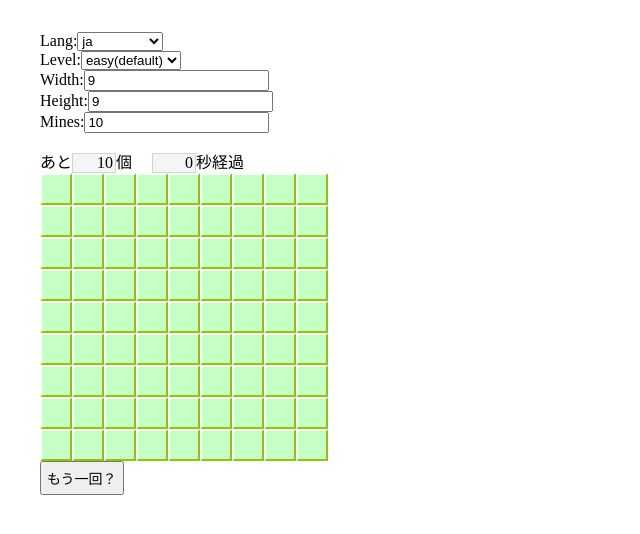
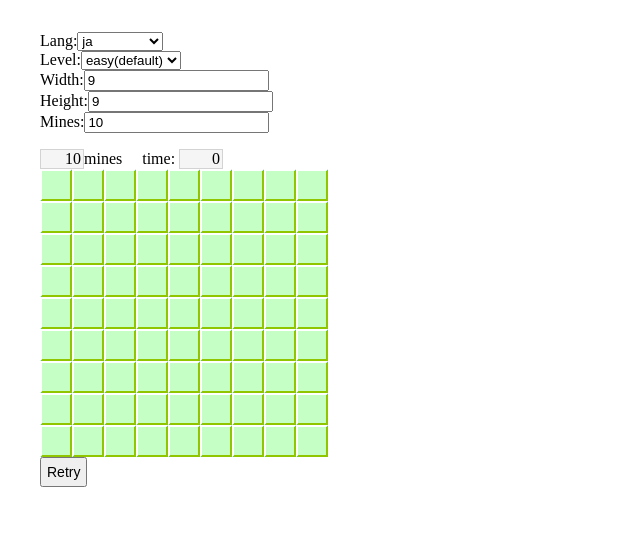
Before and after one commit to nejiko96/redux-minesweeper, a React (Create React App) app: page / in a window 1280 px wide. Shown: the top 534 px of the page, without its empty margins (0-640 px from the left). Built offline with nearby package versions, Linux system fonts and the light colour scheme; what redux-subscriber would draw is missing.

Commit message:
add locale to redux state

```diff
--- a/src/actions/actionTypes.js
+++ b/src/actions/actionTypes.js
@@ -11,3 +11,5 @@ export const OUT_MOUSE = 'OUT_MOUSE';
 
 export const CHANGE_THEME = 'CHANGE_THEME';
 export const CHANGE_CELLSIZE = 'CHANGE_CELLSIZE';
+
+export const CHANGE_LANG = 'CHANGE_LANG';
--- a/src/components/Board.js
+++ b/src/components/Board.js
@@ -21,8 +21,7 @@ const Board = ({
       onMouseOver={() => onMouseOver(i, j)}
       onMouseOut={() => onMouseOut(i, j)}
       />
-    ).concat(<br/>)
-  )}
+  ).concat(<br/>))}
   </div>
 );
 
--- a/src/components/Body.js
+++ b/src/components/Body.js
@@ -21,23 +21,23 @@ class Body extends Component {
   }
   render() {
     const { state, actions } = this.props;
-    const { game, timer, styles } = state;
+    const { game, timer, styles, locale } = state;
     return(
       <div style={styles.body}>
-        あと<Counter
+        {locale.remain1}<Counter
           style={styles.counter}
           value={game.mines - Object.keys(game.markPos).length}
-          />個
+          />{locale.remain2}
         <span style={styles.space}/>
-        <Timer
+        {locale.timer1}<Timer
           style={styles.timer}
           interval="1s"
           limit={999}
           value={timer.value}
           onLoad={actions.onTimerInit}
-          />秒経過
+          />{locale.timer2}
         <span style={styles.space}/>
-        {game.status === CLEARED ? 'クリア！' : ''}
+        {game.status === CLEARED ? locale.cleared : ''}
         <Board
           styles={styles}
           grid={game.grid}
@@ -50,7 +50,7 @@ class Body extends Component {
           type="button"
           style={styles.restart}
           onClick={actions.onGameRestart}
-          >もう一回？</button>
+          >{locale.retry}</button>
       </div>
     );
   }
--- /dev/null
+++ b/src/reducers/locale.js
@@ -0,0 +1,14 @@
+import * as actionTypes from '../actions/actionTypes';
+import localeGen from '../utils/locale';
+
+const initialState = localeGen('en');
+
+const locale = (state = initialState, action) => {
+  if (action.type === actionTypes.CHANGE_LANG) {
+    return localeGen(action.lang);
+  } else {
+    return state;
+  }
+};
+
+export default locale;
--- /dev/null
+++ b/src/utils/locale.js
@@ -0,0 +1,22 @@
+const localeBundle = {
+  en: {
+    remain1: '',
+    remain2: 'mines',
+    timer1: 'time: ',
+    timer2: '',
+    retry: 'Retry',
+    cleared: 'Cleared!'
+  },
+  ja: {
+    remain1: 'あと',
+    remain2: '個',
+    timer1: '',
+    timer2: '秒経過',
+    retry: 'もう一回？',
+    cleared: 'クリア！'
+  }
+};
+
+const localeGen = (lang) => localeBundle[lang];
+
+export default localeGen;
--- a/src/utils/styles.js
+++ b/src/utils/styles.js
@@ -1,4 +1,4 @@
-import { fillArray } from './index';
+import { fillArray } from './';
 import cellImgGreen16 from '../images/green_16x16.png';
 import cellImgGreen32 from '../images/green_32x32.png';
 import cellImgMS16 from '../images/MS_16x16.png';
```
Also changed, not shown: src/actions/index.js (+2 -5 lines), src/reducers/index.js (+5 -4 lines). Lines whose indentation alone changed are shown as unchanged.
